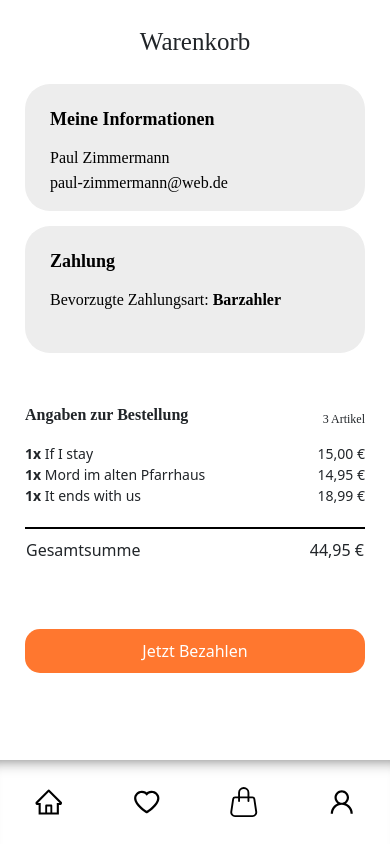
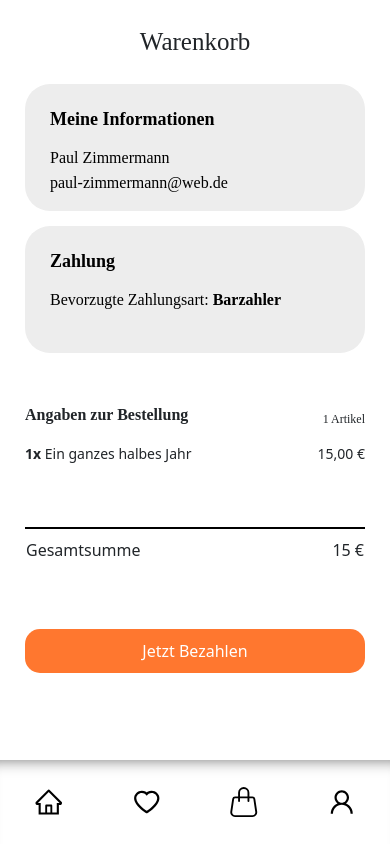
Before and after one commit to fabiangeitner/digitalSignage, a React (Create React App) app in the folder digital-signage-app/: page /bestellung in a window 390 px wide. Built offline with nearby package versions, Linux system fonts and the light colour scheme; a web font is replaced by a local one.

Commit message:
adjusted BestellübersichtMobile

```diff
--- a/digital-signage-app/src/components/Smartphone/BestellübersichtMobile.js
+++ b/digital-signage-app/src/components/Smartphone/BestellübersichtMobile.js
@@ -162,25 +162,17 @@ export const BestellübersichtMobile = () => {
           </Zahlung>
           <Detail>
             <Headline>Angaben zur Bestellung</Headline>
-            <Subheadline>3 Artikel</Subheadline>
+            <Subheadline>1 Artikel</Subheadline>
           </Detail>
           <Übersicht>
             <Artikel>
-              <b>1x</b> If I stay
+              <b>1x</b> Ein ganzes halbes Jahr
             </Artikel>
             <Preis>15,00 €</Preis>
-            <Artikel>
-              <b>1x</b> Mord im alten Pfarrhaus
-            </Artikel>
-            <Preis>14,95 €</Preis>
-            <Artikel>
-              <b>1x</b> It ends with us
-            </Artikel>
-            <Preis>18,99 €</Preis>
           </Übersicht>
           <Gesamtbetrag>
             <Summe>Gesamtsumme</Summe>
-            <Betrag>44,95 €</Betrag>
+            <Betrag>15 €</Betrag>
           </Gesamtbetrag>
           <ButtonContainer>
             <Button to="/confirmationPage" onClick={finishedPayment}>
```
